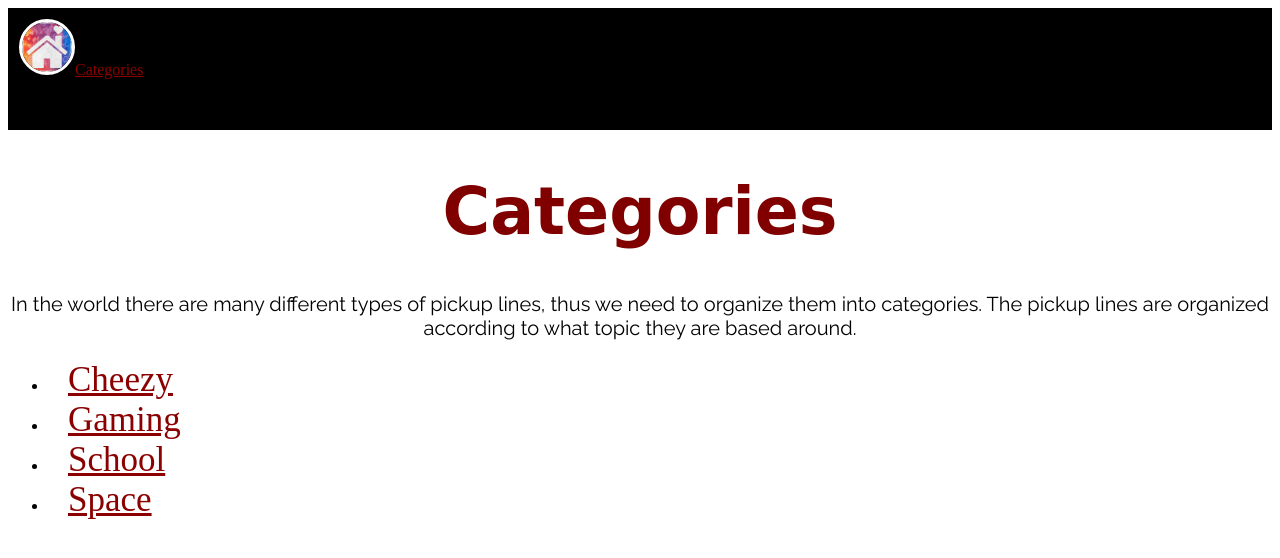
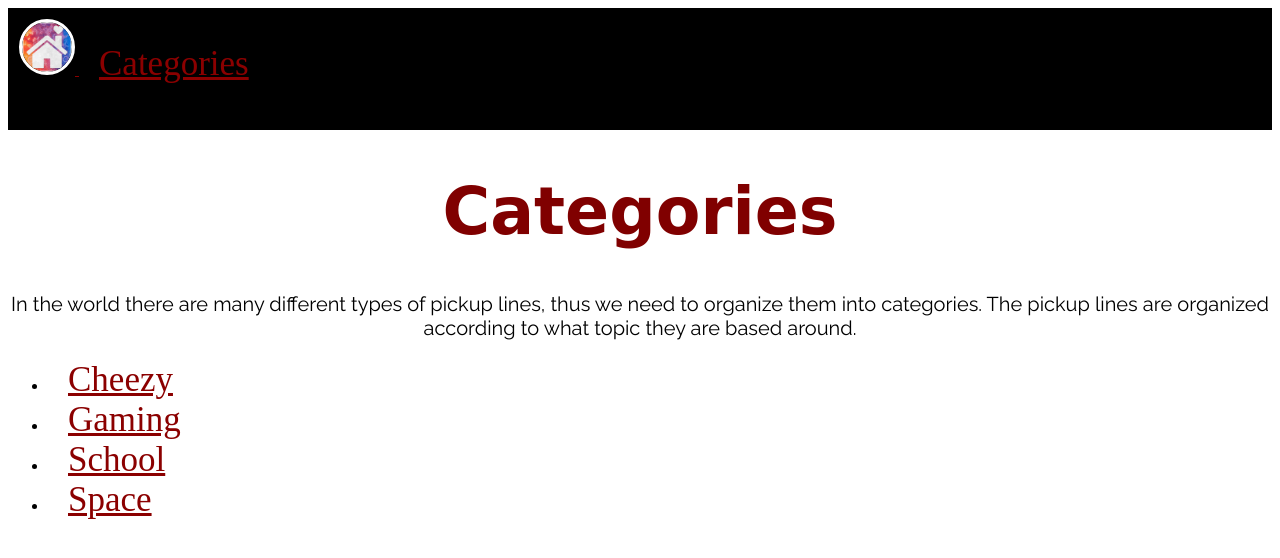
Before and after one commit to CodyCooper1/Pick-up-Lines-Website, a plain HTML site: page categories.html in a window 1280 px wide. Drawn offline with Linux system fonts and the light colour scheme.

Commit message:
Update categories.html

```diff
--- a/categories.html
+++ b/categories.html
@@ -9,8 +9,9 @@
     <!-- Navigation bar -->
      <div class="navigation-bar" style="height:100px;border:1px solid #000; padding:">
     <!--This is the image reference for the homepage link-->
-  <a  href="index.html"> <img class="img" src="home-icon.jpg">Categories</a>
-    </div>
+       <a href="index.html"> <img class="img" src="home-icon.jpg" alt="Homepage"> </a>
+       <a class="navlinks" href="categories.html">Categories</a>
+     </div>
 
     <h1>Categories</h1>
     <p>In the world there are many different types of pickup lines, thus we need to organize them into categories. The pickup lines are organized according to what topic they are based around.</p>
```
